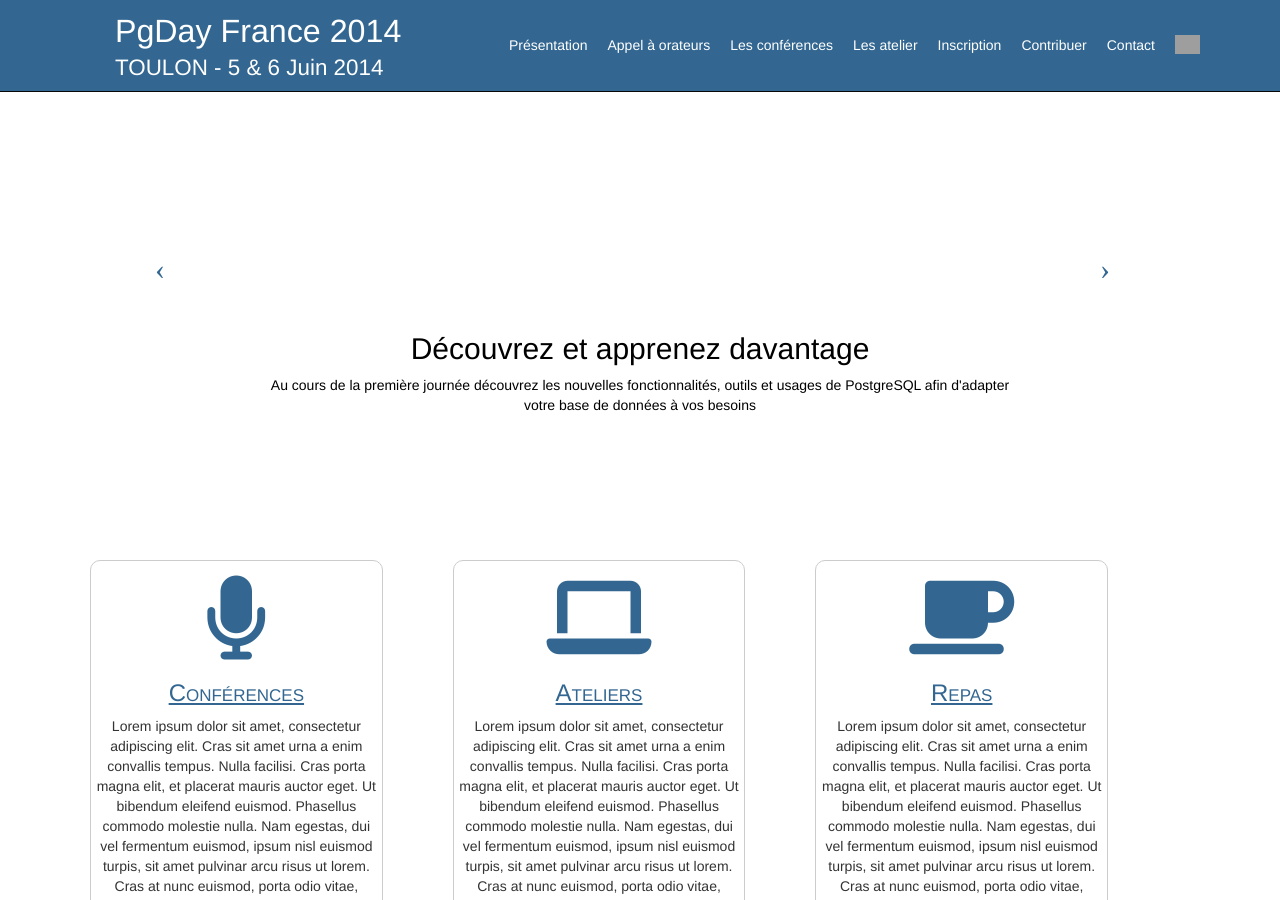
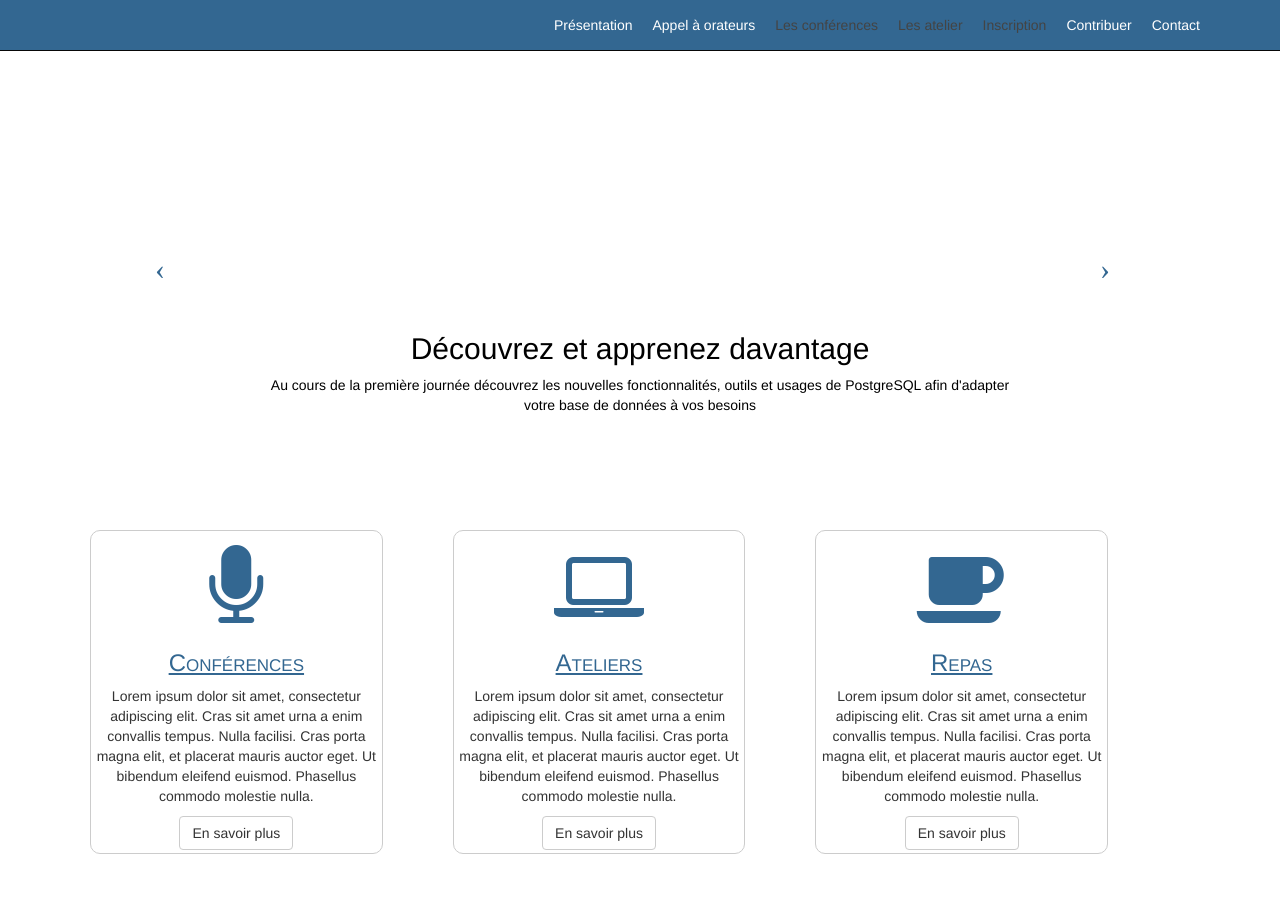
Before and after one commit to postgresqlfr/2024.pgday.fr, a Jekyll site: the page index.html, which Jekyll copies as it is, in a window 1280 px wide and 900 px high. Built offline with Jekyll 4.4.1, drawn with Linux system fonts in a browser that asks for light colours; nearby versions of some CDN libraries; library files that are not in the unit come from our copies; Markdown is read by kramdown in place of the engine named in the settings; some of the changed text lies outside the part shown; grey boxes are pictures that could not be loaded.

Commit message:
Fix navbar and change some content

```diff
--- a/css/style.css
+++ b/css/style.css
@@ -27,7 +27,7 @@
 /* Page Sections */
 .section,
 .section-colored {
-  padding: 50px 0;
+  padding: 20px 0;
 }
 
 .section-colored {
@@ -105,29 +105,6 @@
 
 /* pgDayFr 2014*/
 
-.navbar{
-	background-image: url('../pg_logo.png');
-	background-repeat: no-repeat;
-	background-position: 1%;
-	padding-top: 1%;
-}
-
-.navbar-brand{
-	vertical-align: center;
-	line-height: 1;
-}
-
-.navbar-brand #btitle{
-	font-size: 2.3em;
-}
-.navbar-brand #binfo{
-	font-size: 1.6em;
-}
-
-.navbar-brand img{
-	float: left;
-	margin-left: 5px;
-}
 .home_bloc{
 	border-radius: 10px;
 	text-align: center;
@@ -152,14 +129,17 @@
 	text-align: center;
 }
 
-.twitter{
-	float: right;
+/* Responsive Styles */
+@media (max-width: 367px) {
+
 }
-/* Responsive Styles */
+
 @media (max-width: 767px) {
+.navbar-nav{
+font-size: 13px;
+}
 
 .carousel {
-  height: 70%; /* increases the carousel height so it looks good on phones */
+  /*height: 70%;  increases the carousel height so it looks good on phones */
 }
-
 }
--- a/index.html
+++ b/index.html
@@ -5,10 +5,10 @@
     <meta name="viewport" content="width=device-width, initial-scale=1.0">
     <meta name="description" content="PgDay France 2014 - Toulon">
     <meta name="author" content="JFD" >
-    <title>PgDay France 2014</title>
+    <title>PgDay France</title>
     <link href="css/bootstrap.css" rel="stylesheet">
     <link href="css/style.css" rel="stylesheet">
-    <link href="font-awesome/css/font-awesome.min.css" rel="stylesheet">
+    <link href="fonts/font-awesome/css/font-awesome.min.css" rel="stylesheet">
     <link rel="shortcut icon" href="http://wiki.postgresql.fr/lib/tpl/tortoise/images/favicon.ico" />
   </head>
 
@@ -25,8 +25,6 @@
           </button>
 
           <a class="navbar-brand" href="index.html">
-          	<p id="btitle">PgDay France 2014</p>
-          	<p id="binfo">TOULON - 5 & 6 Juin 2014</p>
           </a>
         </div>
 
@@ -35,14 +33,12 @@
           <ul class="nav navbar-nav navbar-right">
             <li><a href="">Présentation</a></li>
             <li><a href="">Appel à orateurs</a></li>
-            <li><a href="">Les conférences</a></li>
-            <li><a href="">Les atelier</a></li>
-            <li><a href="">Inscription</a></li>
+            <li class="disabled"><a href="">Les conférences</a></li>
+            <li class="disabled"><a href="">Les atelier</a></li>
+            <li class="disabled"><a href="">Inscription</a></li>
             <li><a href="">Contribuer</a></li>
             <li><a href="">Contact</a></li>
-            <li><a href=""><img class="img-responsive twitter" width="25px" src="twitter_logo.png" /></a></li>
           </ul>
-
         </div>
       </div>
     </nav>
@@ -66,7 +62,6 @@
           </div>
 
           <div class="item">
-          <img src="" alt="photo"/>
             <div class="carousel-caption">
               <h2>Découvrez et apprenez davantage</h2>
               <p>Au cours de la première journée découvrez les nouvelles fonctionnalités, outils et usages de PostgreSQL afin d'adapter votre base de données à vos besoins</p>
@@ -101,19 +96,19 @@
           <div class="col-lg-3 col-md-3 home_bloc">
           	<i class="fa fa-microphone"></i>
             <h3>Conférences</h3>
-            <p>Lorem ipsum dolor sit amet, consectetur adipiscing elit. Cras sit amet urna a enim convallis tempus. Nulla facilisi. Cras porta magna elit, et placerat mauris auctor eget. Ut bibendum eleifend euismod. Phasellus commodo molestie nulla. Nam egestas, dui vel fermentum euismod, ipsum nisl euismod turpis, sit amet pulvinar arcu risus ut lorem. Cras at nunc euismod, porta odio vitae, auctor erat. Sed placerat nisl id justo rhoncus, vitae porttitor est dictum. Vivamus posuere laoreet sollicitudin. </p>
+            <p>Lorem ipsum dolor sit amet, consectetur adipiscing elit. Cras sit amet urna a enim convallis tempus. Nulla facilisi. Cras porta magna elit, et placerat mauris auctor eget. Ut bibendum eleifend euismod. Phasellus commodo molestie nulla.</p>
 			<a class="btn btn-default" href="#" role="button">En savoir plus</a>
           </div>
           <div class="col-lg-3 col-md-3 home_bloc">
           	<i class="fa fa-laptop"></i>
             <h3>Ateliers</h3>
-            <p>Lorem ipsum dolor sit amet, consectetur adipiscing elit. Cras sit amet urna a enim convallis tempus. Nulla facilisi. Cras porta magna elit, et placerat mauris auctor eget. Ut bibendum eleifend euismod. Phasellus commodo molestie nulla. Nam egestas, dui vel fermentum euismod, ipsum nisl euismod turpis, sit amet pulvinar arcu risus ut lorem. Cras at nunc euismod, porta odio vitae, auctor erat. Sed placerat nisl id justo rhoncus, vitae porttitor est dictum. Vivamus posuere laoreet sollicitudin. </p>
+            <p>Lorem ipsum dolor sit amet, consectetur adipiscing elit. Cras sit amet urna a enim convallis tempus. Nulla facilisi. Cras porta magna elit, et placerat mauris auctor eget. Ut bibendum eleifend euismod. Phasellus commodo molestie nulla.</p>
           	<a class="btn btn-default" href="#" role="button">En savoir plus</a>
           </div>
           <div class="col-lg-3 col-md-3 home_bloc">
           	<i class="fa fa-coffee"></i>
             <h3>Repas</h3>
-            <p>Lorem ipsum dolor sit amet, consectetur adipiscing elit. Cras sit amet urna a enim convallis tempus. Nulla facilisi. Cras porta magna elit, et placerat mauris auctor eget. Ut bibendum eleifend euismod. Phasellus commodo molestie nulla. Nam egestas, dui vel fermentum euismod, ipsum nisl euismod turpis, sit amet pulvinar arcu risus ut lorem. Cras at nunc euismod, porta odio vitae, auctor erat. Sed placerat nisl id justo rhoncus, vitae porttitor est dictum. Vivamus posuere laoreet sollicitudin. </p>
+            <p>Lorem ipsum dolor sit amet, consectetur adipiscing elit. Cras sit amet urna a enim convallis tempus. Nulla facilisi. Cras porta magna elit, et placerat mauris auctor eget. Ut bibendum eleifend euismod. Phasellus commodo molestie nulla.</p>
 			<a class="btn btn-default" href="#" role="button">En savoir plus</a>
           </div>
         </div>
@@ -132,22 +127,22 @@
         <p>Sponsorisé par</p>
 			<div class="col-xs-6 col-md-3">
     			<a href="#" class="thumbnail">
-      			<img data-src="holder.js/50%x180" alt="ZEST">
+      			<img data-src="holder.js/50%x180" alt="Sponsor">
     			</a>
   			</div>
   			<div class="col-xs-6 col-md-3">
     			<a href="#" class="thumbnail">
-      			<img data-src="holder.js/100%x180" alt="Dalibo">
+      			<img data-src="holder.js/100%x180" alt="Sponsor">
     			</a>
   			</div>
   			<div class="col-xs-6 col-md-3">
     			<a href="#" class="thumbnail">
-      			<img data-src="holder.js/100%x180" alt="2nd Quadrant">
+      			<img data-src="holder.js/100%x180" alt="Sponsor">
     			</a>
   			</div>
   			<div class="col-xs-6 col-md-3">
     			<a href="#" class="thumbnail">
-      			<img data-src="holder.js/100%x180" alt="Enterprise DB" >
+      			<img data-src="holder.js/100%x180" alt="Sponsor" >
     			</a>
   			</div>
 		</div>
@@ -166,11 +161,13 @@
     </div>
 
     <div class="container">
-      <hr>
       <footer>
         <div class="row">
           <div class="col-lg-12 textcenter">
-            <p>PgDay France 2014 est un évènement de <a href="http://www.postgresql.fr/"> la communauté francophone de PostgreSQL</a> - <a href="">Mentions légales</a></p>
+
+			<p>Suivez notre actualité sur <a href="https://twitter.com/PGDAY_Fr" data-lang="fr">Twitter [@PGDAY_Fr]</a> ou abonnez vous à notre <a>flux RSS</a></p>
+            <hr>
+            <small>PgDay France 2014 est un évènement de <a href="http://www.postgresql.fr/"> la communauté francophone de PostgreSQL</a> - <a href="">Mentions légales</a></small>
           </div>
         </div>
       </footer>
```
Also changed, not shown: other parts of index.html (+0 -2 lines), css/bootstrap.css.
